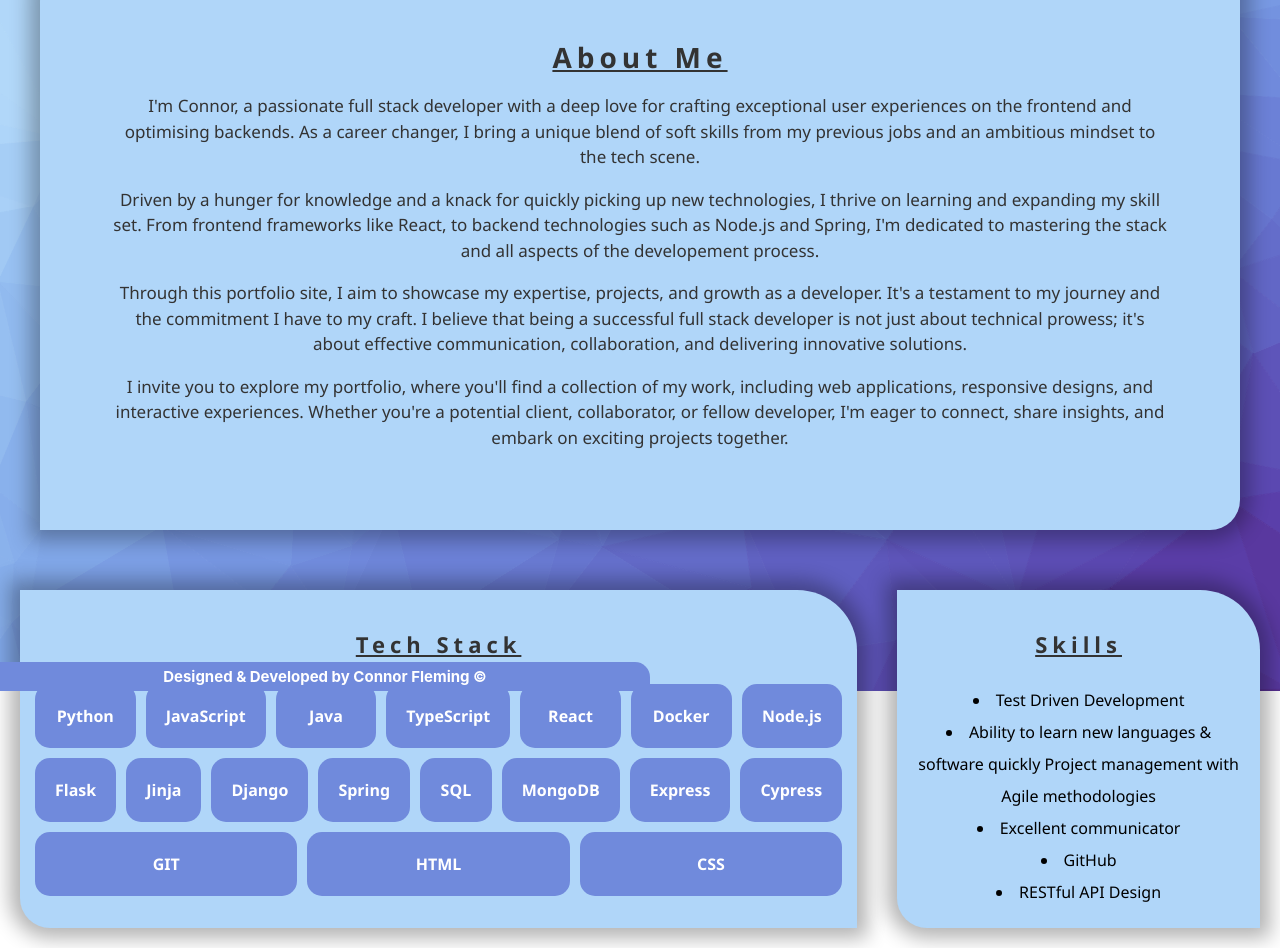
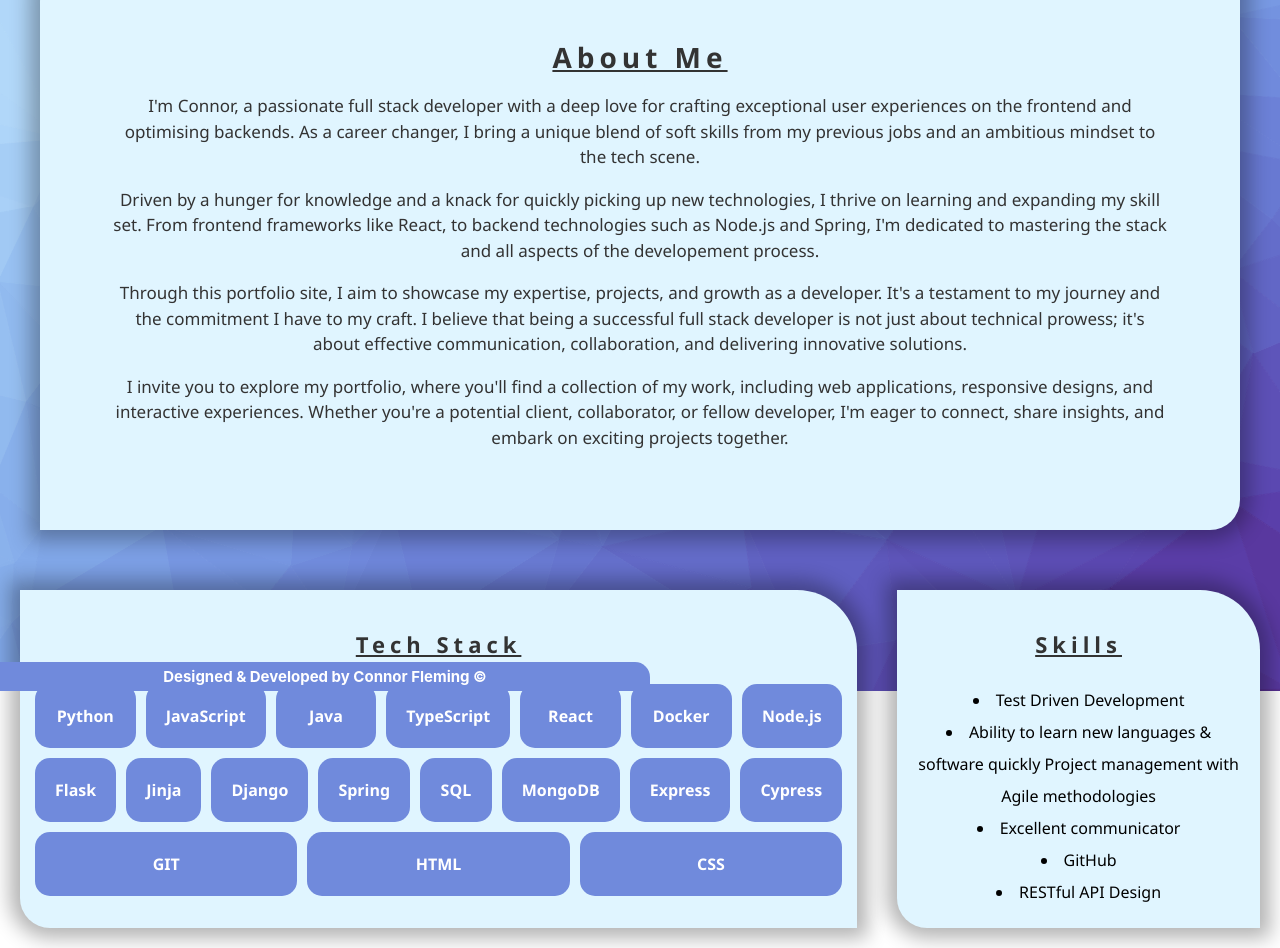
Before and after one commit to Jarnbjorn92/cf-portfolio, a React (Create React App) app: page /about in a window 1280 px wide. Shown: the part 109-1057 px from the top of the page. Built offline with nearby package versions, Linux system fonts and the light colour scheme.

Commit message:
fresh commit

```diff
--- a/src/components/AboutPage.css
+++ b/src/components/AboutPage.css
@@ -1,7 +1,7 @@
 /* About Me */
 .about-me {
     padding: 70px;
-    background-color: #b0d6f9;
+    background-color: #e0f5ff;
     border-top-left-radius: 70px;
     border-bottom-right-radius: 30px;
     margin: 40px;
@@ -31,7 +31,7 @@
 /* Tech/Skill Section */
 .infoContainer {
     padding: 10px;
-    background-color: #b0d6f9;
+    background-color: #e0f5ff;
     border-top-right-radius: 60px;
     border-bottom-left-radius: 30px;
     margin: 20px;
--- a/src/components/ContactPage.css
+++ b/src/components/ContactPage.css
@@ -1,5 +1,5 @@
 .contactInfo {
-    background: #b0d6f9;
+    background: #e0f5ff;
     color: #333;
     padding: 20px;
     width: 300px;
@@ -51,7 +51,7 @@ a:hover {
 }
 
 .contactForm {
-    background: #b0d6f9;
+    background: #e0f5ff;
     padding: 20px;
     border-top-left-radius: 60px;
     border-bottom-right-radius: 30px;
```
